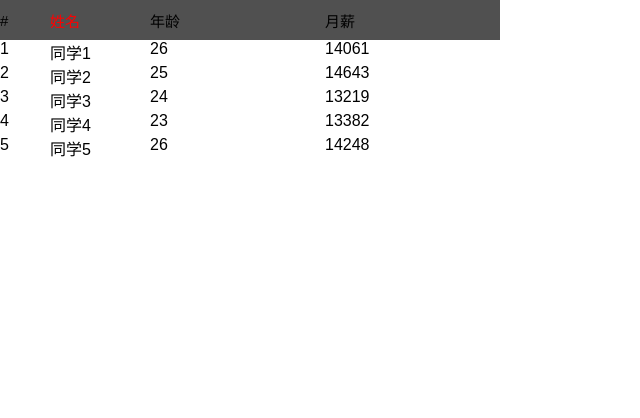
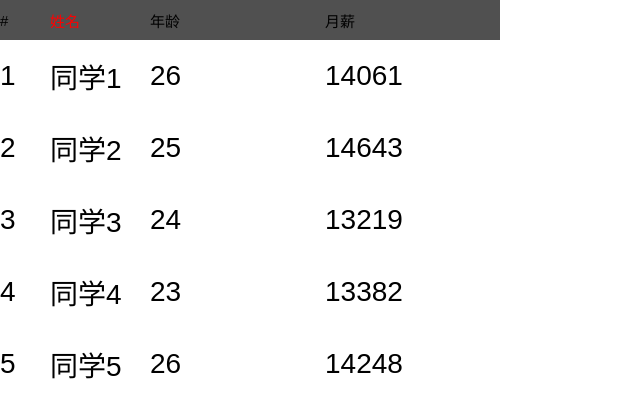
Before and after one commit to JoernLee/practice-datav-screen, a Vue app: page /#/test in a window 1280 px wide. Shown: the top 418 px of the page, without its empty margins (0-640 px from the left). Built offline with nearby package versions, Linux system fonts and the light colour scheme.

Commit message:
perf: list row can calculate height automatically

```diff
--- a/src/components/BaseScrollList.vue
+++ b/src/components/BaseScrollList.vue
@@ -19,6 +19,9 @@
       class="base-scroll-list-rows"
       v-for="(rowData,rowIndex) in rowsData"
       :key="rowIndex"
+      :style="{
+        height: `${rowHeights[rowIndex]}px`
+      }"
     >
       <div
         class="base-scroll-list-columns"
@@ -63,7 +66,8 @@
       width: '50px'
     },
     // 数据项
-    data: []
+    data: [],
+    rowNum: 10
   }
 
   export default {
@@ -86,6 +90,8 @@
       const headerStyle = ref([])
       const columnWidths = ref([])
       const rowsData = ref([])
+      const rowHeights = ref([])
+      const rowNum = ref(defaultConfig.rowNum)
 
       const handleHeader = (config) => {
         // 做一个深copy，避免后续对header本身数据的影响污染（因为是一维数组所以直接扩展运算符就可以）
@@ -137,6 +143,17 @@
       }
 
       const handleRows = (config) => {
+        // 动态计算每行数据的高度
+        // 先拿到header高度，得出后续用于动态计算的可用高度
+        const { headerHeight } = config
+        rowNum.value = config.rowNum
+        const unusedHeight = height.value - headerHeight
+        // 如果rowNum大于实际长度，则以实际数据长度为准
+        if (rowNum.value > rowsData.value.length) {
+          rowNum.value = rowsData.value.length
+        }
+        const avgHeight = unusedHeight / rowNum.value
+        rowHeights.value = new Array(rowNum.value).fill(avgHeight)
       }
 
       onMounted(() => {
@@ -159,7 +176,8 @@
         headerData,
         headerStyle,
         columnWidths,
-        rowsData
+        rowsData,
+        rowHeights
       }
     }
   }
@@ -189,8 +207,10 @@
 
     .base-scroll-list-rows {
       display: flex;
+      align-items: center;
 
       .base-scroll-list-columns {
+        font-size: 28px;
 
       }
     }
```
